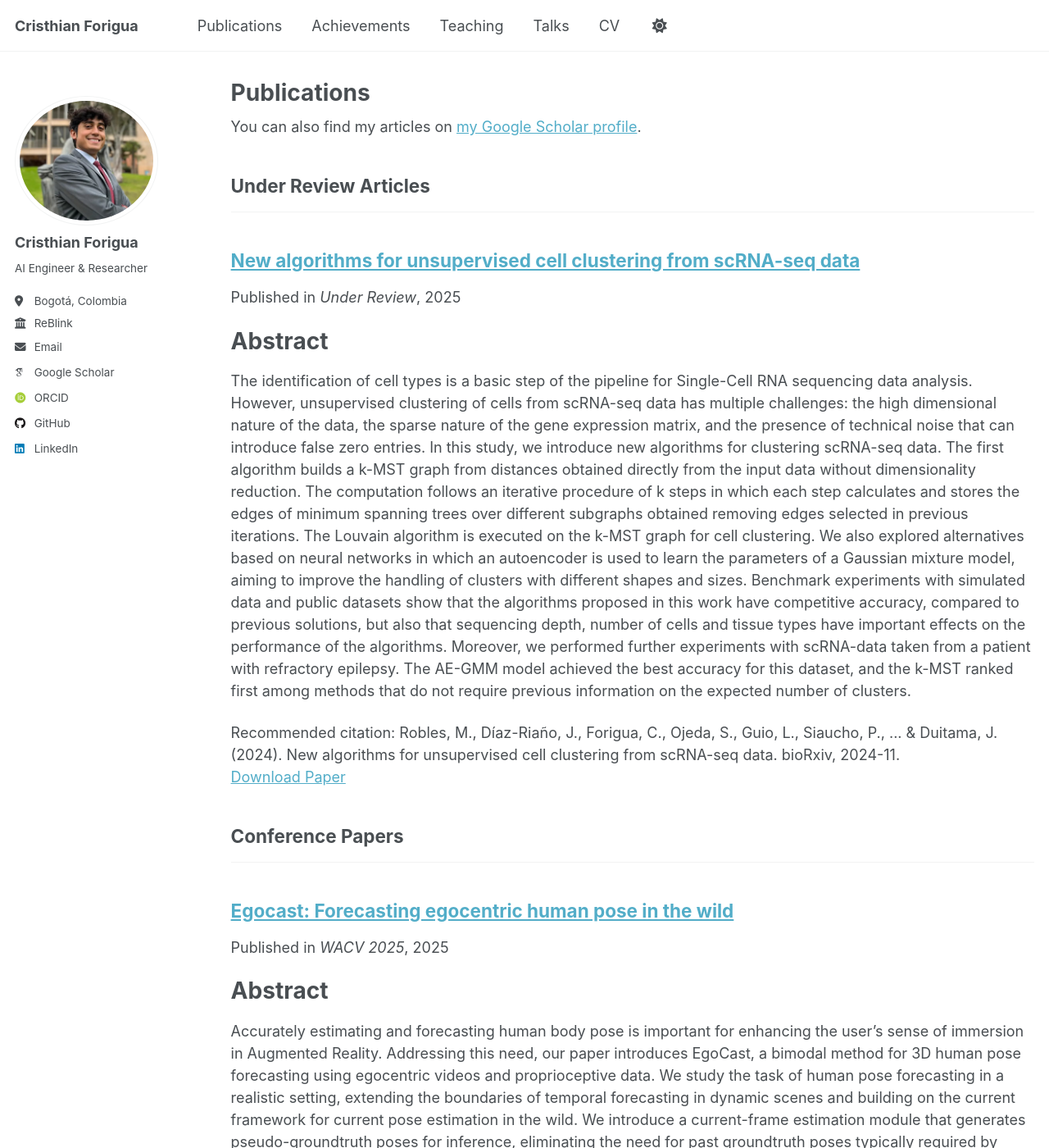
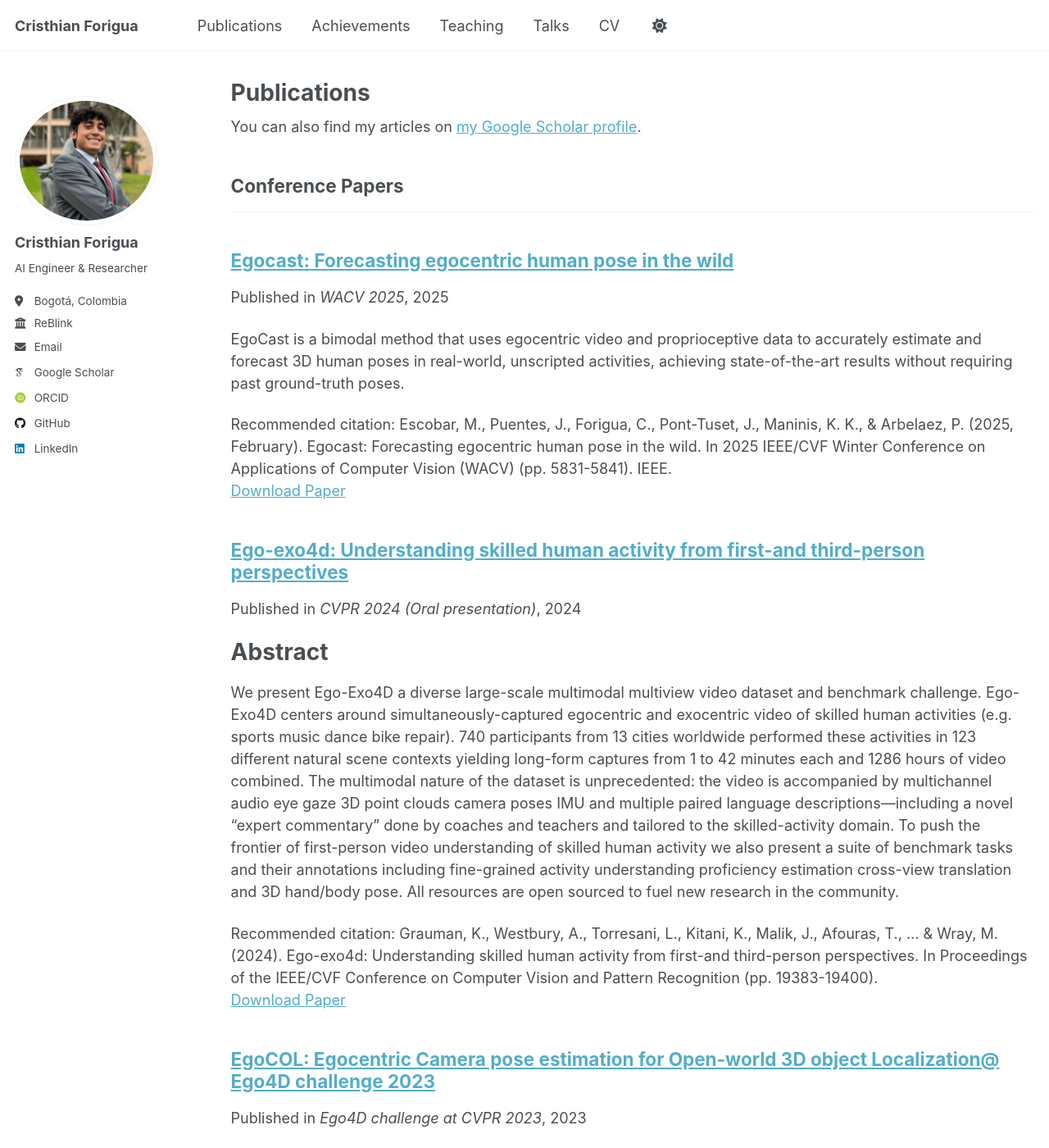
Before and after one commit to cdforigua05/cdforigua05.github.io, a Jekyll site: the page built from _pages/publications.html, in a window 1280 px wide and 1400 px high. Shown: the whole window at 82% size. Built offline with Jekyll 4.4.1, drawn with Linux system fonts in a browser that asks for light colours; some web fonts are replaced; a script that is not in the unit is left out; some of the changed text lies outside the part shown.

Commit message:
Update publications

```diff
--- a/_config.yml
+++ b/_config.yml
@@ -80,10 +80,12 @@ author:
 
 # Publication Category - The following the list of publication categories and their headings
 publication_category:
+
+  conferences:
+    title: 'Conference Papers'
   under_review:
     title: 'Under Review Articles'
-  conferences:
-    title: 'Conference Papers'
+
 
 # Site Settings
 teaser                   :  # filename of teaser fallback teaser image placed in /images/, .e.g. "500x300.png"
--- a/_publications/Egocast.md
+++ b/_publications/Egocast.md
@@ -3,7 +3,7 @@ title: "Egocast: Forecasting egocentric human pose in the wild"
 collection: publications
 category: conferences
 permalink: /publication/Egocast
-excerpt:
+excerpt: EgoCast is a bimodal method that uses egocentric video and proprioceptive data to accurately estimate and forecast 3D human poses in real-world, unscripted activities, achieving state-of-the-art results without requiring past ground-truth poses.
 date: 2025-02-17
 venue: 'WACV 2025'
 paperurl: 'https://arxiv.org/pdf/2412.02903'
```
